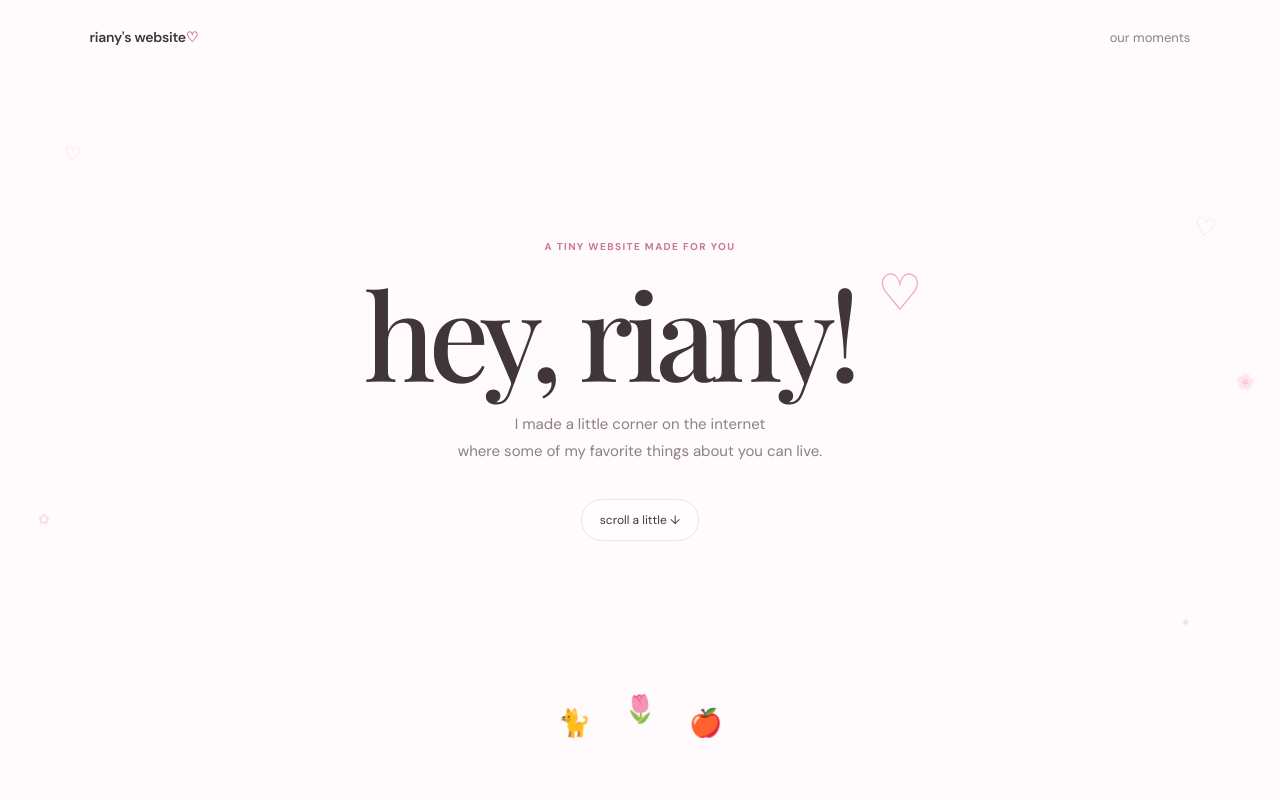
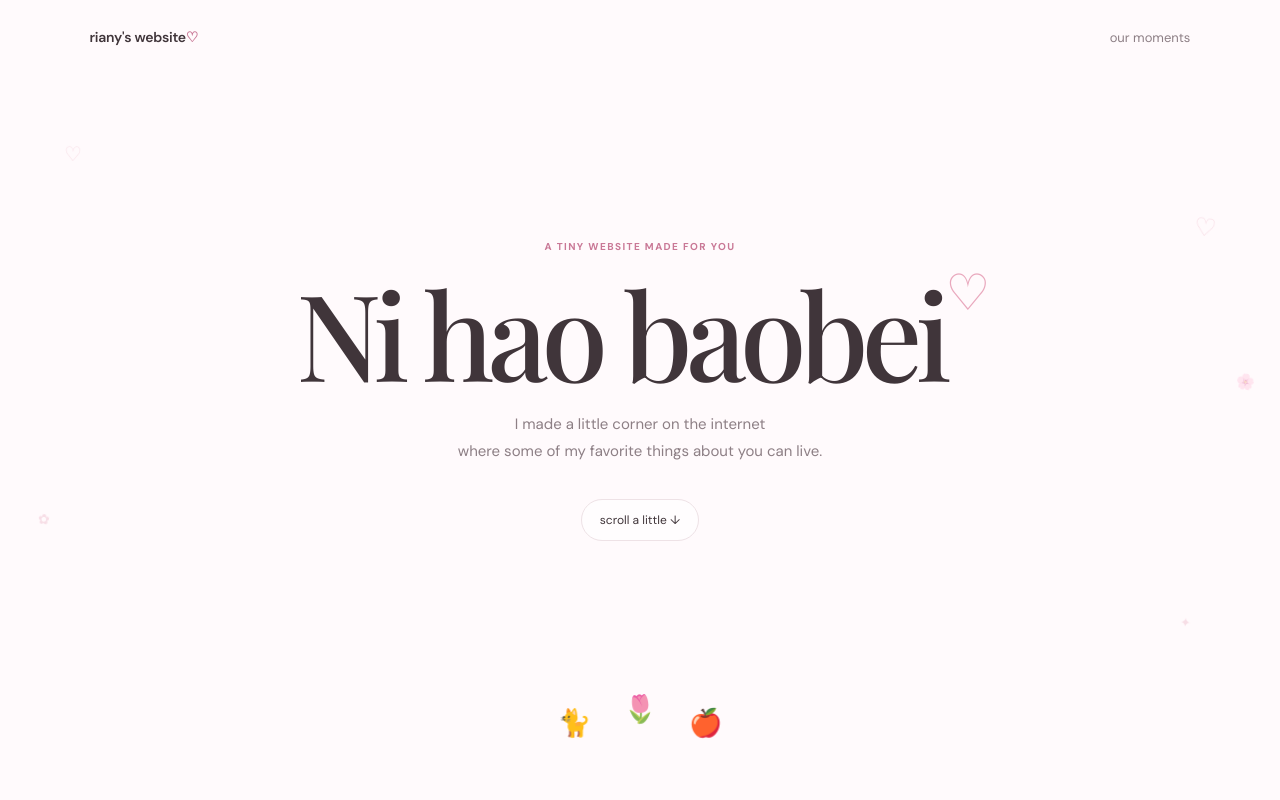
Before and after one commit to ahmadrizkiff/Riany-s-website, a plain HTML site: page index.html in a window 1280 px wide. Shown: the top 800 px of the page. Drawn offline with nearby package versions, Linux system fonts and the light colour scheme; a web font is replaced by a local one.

Commit message:
Update index.html

```diff
--- a/index.html
+++ b/index.html
@@ -22,7 +22,7 @@
 
     <div class="hero-content">
       <p class="eyebrow">a tiny website made for you</p>
-      <h1>hey, riany! <span>♡</span></h1>
+      <h1>Ni hao baobei<span>♡</span></h1>
       <p class="hero-text">
         I made a little corner on the internet<br>
         where some of my favorite things about you can live.
```
